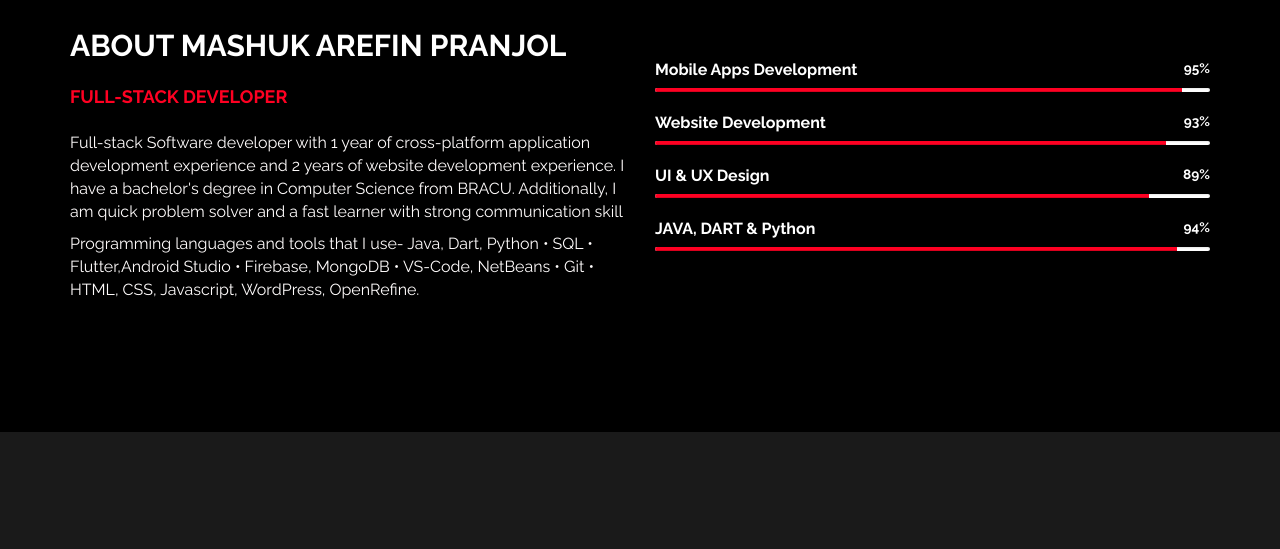
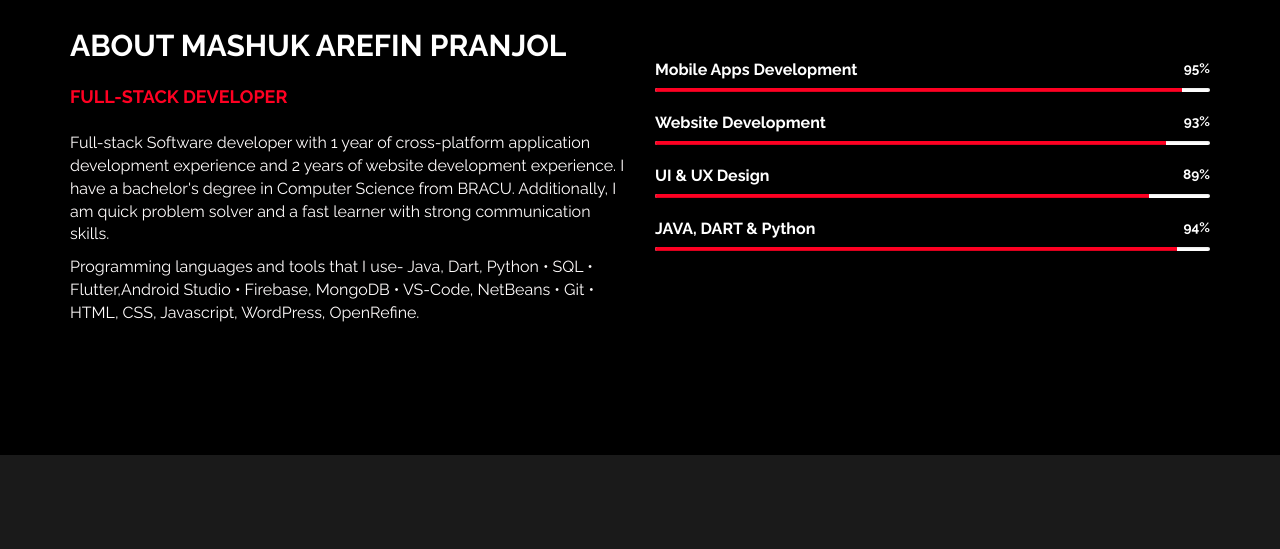
Before and after one commit to pranjol123/pranjol123.github.io, a plain HTML site: page index.html in a window 1280 px wide. Shown: the part 1240-1789 px from the top of the page. Drawn offline with Linux system fonts and the light colour scheme.

Commit message:
Update index.html
Full stop

```diff
--- a/index.html
+++ b/index.html
@@ -107,7 +107,7 @@
 					<div class="col-md-6 col-xs-11 wow fadeInLeft" data-wow-delay="0.9s">
 						<h2>ABOUT MASHUK AREFIN PRANJOL</h2>
 						<h4>FULL-STACK DEVELOPER</h4>
-						<p>Full-stack Software developer with 1 year of cross-platform application development experience and 2 years of website development experience. I have a bachelor's degree in Computer Science from BRACU. Additionally, I am quick problem solver and a fast learner with strong communication skill </p>
+						<p>Full-stack Software developer with 1 year of cross-platform application development experience and 2 years of website development experience. I have a bachelor's degree in Computer Science from BRACU. Additionally, I am quick problem solver and a fast learner with strong communication skills. </p>
 						<p>Programming languages and tools that I use- Java, Dart, Python
 							•	SQL
 							•	Flutter,Android Studio
```
